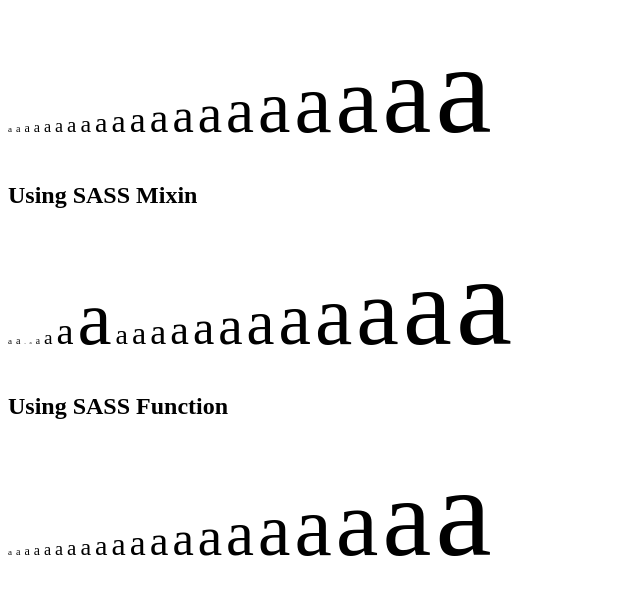
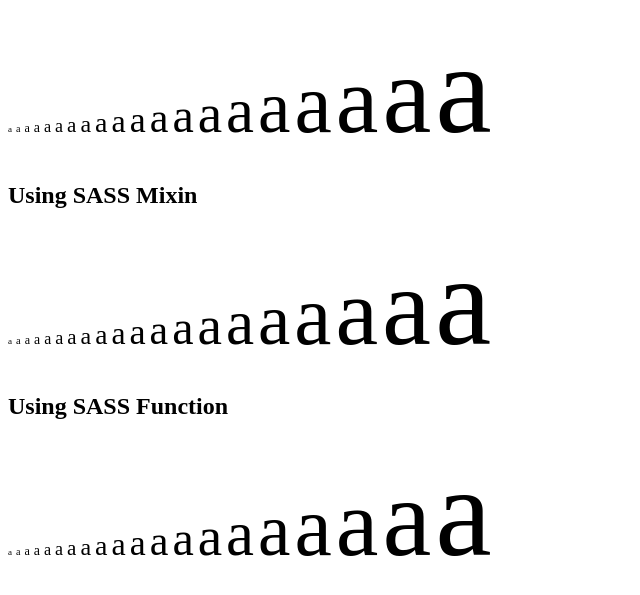
Before and after one commit to Alex-Blackman/typographic-scale-function, a plain HTML site: page index.html in a window 1280 px wide. Shown: the part 97-692 px from the top of the page, without its empty margins (0-640 px from the left). Drawn offline with Linux system fonts and the light colour scheme.

Commit message:
Basic working mixin with non-integer power function

```diff
--- a/index.html
+++ b/index.html
@@ -39,26 +39,26 @@
 		</div>
 		<h2>Using SASS Mixin</h2>
 		<div>
-			<span style="font-size: 9px;">a</span>
-			<span style="font-size: 10px;">a</span>
+			<span class="font-size-9">a</span>
+			<span class="font-size-10">a</span>
 			<span class="font-size-12">a</span>
 			<span class="font-size-14">a</span>
 			<span class="font-size-16">a</span>
 			<span class="font-size-18">a</span>
 			<span class="font-size-21">a</span>
 			<span class="font-size-24">a</span>
-			<span style="font-size: 28px;">a</span>
-			<span style="font-size: 32px;">a</span>
-			<span style="font-size: 36px;">a</span>
-			<span style="font-size: 42px;">a</span>
-			<span style="font-size: 48px;">a</span>
-			<span style="font-size: 55px;">a</span>
-			<span style="font-size: 63px;">a</span>
-			<span style="font-size: 73px;">a</span>
-			<span style="font-size: 84px;">a</span>
-			<span style="font-size: 96px;">a</span>
-			<span style="font-size: 110px;">a</span>
-			<span style="font-size: 127px;">a</span>
+			<span class="font-size-28"">a</span>
+			<span class="font-size-32">a</span>
+			<span class="font-size-36">a</span>
+			<span class="font-size-42">a</span>
+			<span class="font-size-48">a</span>
+			<span class="font-size-55">a</span>
+			<span class="font-size-63">a</span>
+			<span class="font-size-73">a</span>
+			<span class="font-size-84">a</span>
+			<span class="font-size-96">a</span>
+			<span class="font-size-110">a</span>
+			<span class="font-size-127">a</span>
 		</div>
 		<h2>Using SASS Function</h2>
 		<div>
--- a/sass/_font-size.scss
+++ b/sass/_font-size.scss
@@ -5,6 +5,14 @@ Pentatonic Scale
 f~n = f0 * (2 ^ n/5)
 
 */
+
+.font-size-9 {
+  @include pentatonic-scale(-2);
+}
+
+.font-size-10 {
+  @include pentatonic-scale(-1);
+}
 
 .font-size-12 {
   @include pentatonic-scale(0);
@@ -29,3 +37,51 @@ f~n = f0 * (2 ^ n/5)
 .font-size-24 {
   @include pentatonic-scale(5);
 }
+
+.font-size-28 {
+  @include pentatonic-scale(6);
+}
+
+.font-size-32 {
+  @include pentatonic-scale(7);
+}
+
+.font-size-36 {
+  @include pentatonic-scale(8);
+}
+
+.font-size-42 {
+  @include pentatonic-scale(9);
+}
+
+.font-size-48 {
+  @include pentatonic-scale(10);
+}
+
+.font-size-55 {
+  @include pentatonic-scale(11);
+}
+
+.font-size-63 {
+  @include pentatonic-scale(12);
+}
+
+.font-size-73 {
+  @include pentatonic-scale(13);
+}
+
+.font-size-84 {
+  @include pentatonic-scale(14);
+}
+
+.font-size-96 {
+  @include pentatonic-scale(15);
+}
+
+.font-size-110 {
+  @include pentatonic-scale(16);
+}
+
+.font-size-127 {
+  @include pentatonic-scale(17);
+}
--- a/sass/_function.scss
+++ b/sass/_function.scss
@@ -3,9 +3,10 @@
 Pentatonic Scale
 
 f~n = f0 * (2 ^ n/5)
+f~n = f0 * (2 ^ 1/5) ^ n
 
 */
 
 @function pentatonic-scale($some-number, $base-font-size){
-  @return $base-font-size * (2 * $some-number/5);
+  @return $base-font-size * pow(pow(2, 0.2), $some-number);
 }
--- a/sass/_mixin.scss
+++ b/sass/_mixin.scss
@@ -3,11 +3,12 @@
 Pentatonic Scale
 
 f~n = f0 * (2 ^ n/5)
+f~n = f0 * (2 ^ 1/5) ^ n
 
 */
 
 $base-font-size: 12px;
 
 @mixin pentatonic-scale($some-number) {
-	font-size: $base-font-size * (pow(2,$some-number) / 5);
+	font-size: $base-font-size * pow(pow(2, 0.2), $some-number);
 }
--- a/sass/_power.scss
+++ b/sass/_power.scss
@@ -1,12 +1,14 @@
-/*
-
-Pentatonic Scale
-
-f~n = f0 * (2 ^ n/5)
-
-*/
+// Power Function
+//
+// CSS Tricks https://css-tricks.com/snippets/sass/power-function/
+//
+// This is the more complex non-integer power function as pentatonic scale uses 1/5
 
 @function pow($number, $exponent) {
+  @if (round($exponent) != $exponent) {
+    @return exp($exponent * ln($number));
+  }
+
   $value: 1;
 
   @if $exponent > 0 {
@@ -21,3 +23,50 @@ f~n = f0 * (2 ^ n/5)
 
   @return $value;
 }
+
+@function factorial($value) {
+  $result: 1;
+
+  @if $value == 0 {
+    @return $result;
+  }
+
+  @for $index from 1 through $value {
+    $result: $result * $index;
+  }
+
+  @return $result;
+}
+
+@function summation($iteratee, $input, $initial: 0, $limit: 100) {
+  $sum: 0;
+
+  @for $index from $initial to $limit {
+    $sum: $sum + call($iteratee, $input, $index);
+  }
+
+  @return $sum;
+}
+
+@function exp-maclaurin($x, $n) {
+  @return (pow($x, $n) / factorial($n));
+}
+
+@function exp($value) {
+  @return summation('exp-maclaurin', $value, 0, 100);
+}
+
+@function ln-maclaurin($x, $n) {
+  @return (pow(-1, $n + 1) / $n) * (pow($x - 1, $n));
+}
+
+@function ln($value) {
+  $ten-exp: 1;
+  $ln-ten: 2.30258509;
+
+  @while ($value > pow(10, $ten-exp)) {
+    $ten-exp: $ten-exp + 1;
+  }
+
+  @return summation(ln-maclaurin, $value / pow(10, $ten-exp), 1, 100) + $ten-exp * $ln-ten;
+}
```
Also changed, not shown: css/stylesheet.css, 1 other file. Lines whose indentation alone changed are shown as unchanged.
